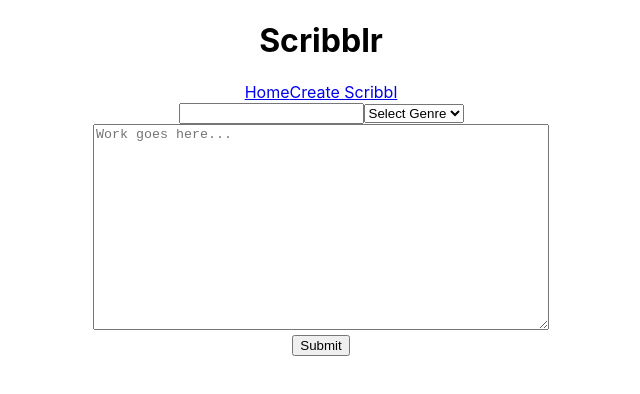
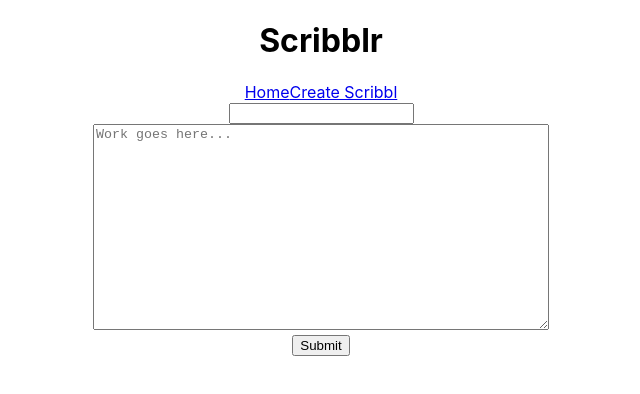
Before and after one commit to ashleyfrancisco06/scribblr, a React (Create React App) app: page /create-scribbl in a window 1280 px wide. Shown: the top 394 px of the page, without its empty margins (319-959 px from the left). Built offline with nearby package versions, Linux system fonts and the light colour scheme.

Commit message:
submit button p1

```diff
--- a/src/components/CreateForm/CreateForm.js
+++ b/src/components/CreateForm/CreateForm.js
@@ -1,65 +1,80 @@
 import React, {Component} from 'react'
-import './CreateForm.css'
+import './CreateForm.css';
+import axios from 'axios';
 
 class CreateForm extends Component {
     constructor() {
         super()
         this.state = {
-           post: [],
+           work: [],
             created: false
 
         }
     }
 
+    handleChange = (event) => {
+        const element = event.target
+        const { name , value } = element
+
+        const newState = {}
+        newState[name] = value
+
+        this.setState(newState)
+
+        console.log(newState)
+    }
+
     handleSubmit = (event) => {
-        // alert(`You have chosen ${this.state.value}`)
         console.log('Scribbl submitted')
         event.preventDefault()
 
-        let newPost = {
-            type: this.state.type,
+        let newWork = {
+            // type: this.state.type,
             title: this.state.title,
             content: this.state.content
         }
-        console.log(newPost)
+        console.log(newWork)
 
-        axios.post('/scribbls', newPost)
+        axios.post('/create-scribbl', newWork)
         .then(res => console.log(res.data));
 
         this.setState({
-            newPost: newPost,
+            newWork: newWork,
             created: true
-        })
-    }
-
-    handleChange = (event) => {
-        this.setState({
-            value: event.target.value
         })
     }
 
 
 
 
+
+
     render() {
         return (
-                <form id='post-form' onSubmit={this.handleSubmit} onChange={this.handleChange}>
-                    <input type='text' />
-                    <select form='post-form' className='postDropdownSelect'>
+                <form id='post-form'
+                onSubmit={this.handleSubmit}
+                 onChange={this.handleChange}>
+                    <input type='text'
+                    value={this.state.title} />
+                    {/* <select form='post-form' className='postDropdownSelect'>
                         <option value={this.state.value}>Select Genre</option>
                         <option value='short story'>Short Story</option>
                         <option value='poetry'>Poetry</option>
                         <option value='essay'>Essay</option>
                         <option value='misc'>Misc</option>
-                    </select>
+                    </select> */}
                     <br />
                     {/* <input type='text' className='postContent' /> */}
-                    <textarea form='post-form' defaultValue='' placeholder='Work goes here...' className='postContent'></textarea>
+                    <textarea form='post-form'
+                     value={this.state.content}
+                      placeholder='Work goes here...'
+                       className='postContent'></textarea>
                     <br />
-                    <input type='submit'
+                    <button type='submit'
                     className='submitContent'
                     onSubmit={this.handleSubmit}
-                     />
+                    onChange={this.handleChange}
+                     >Submit</button>
                 </form>
         )
     }
```
